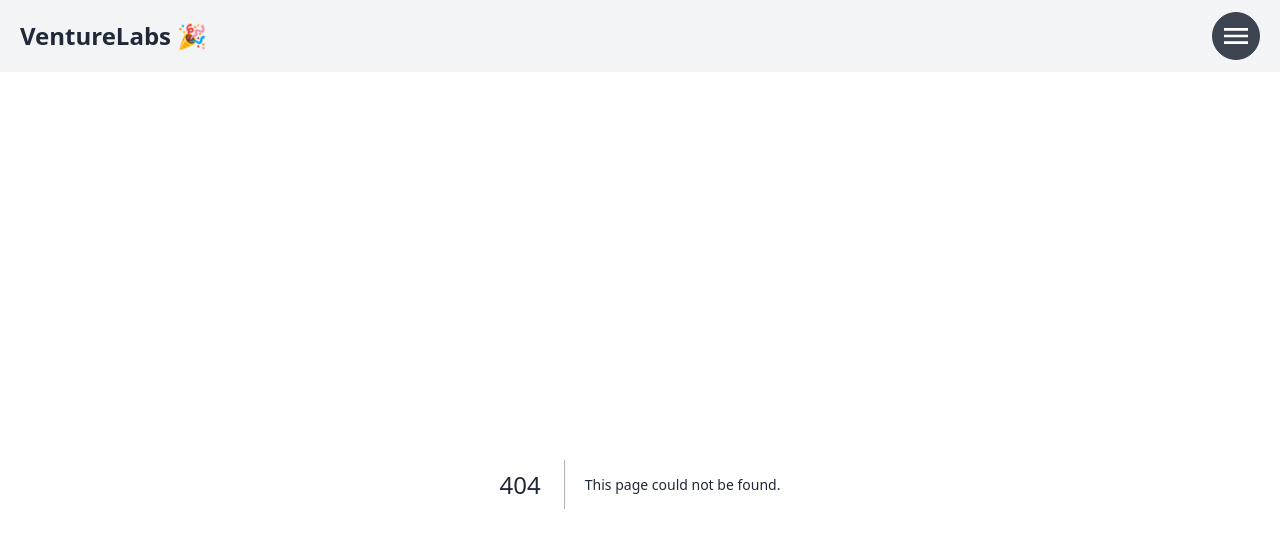
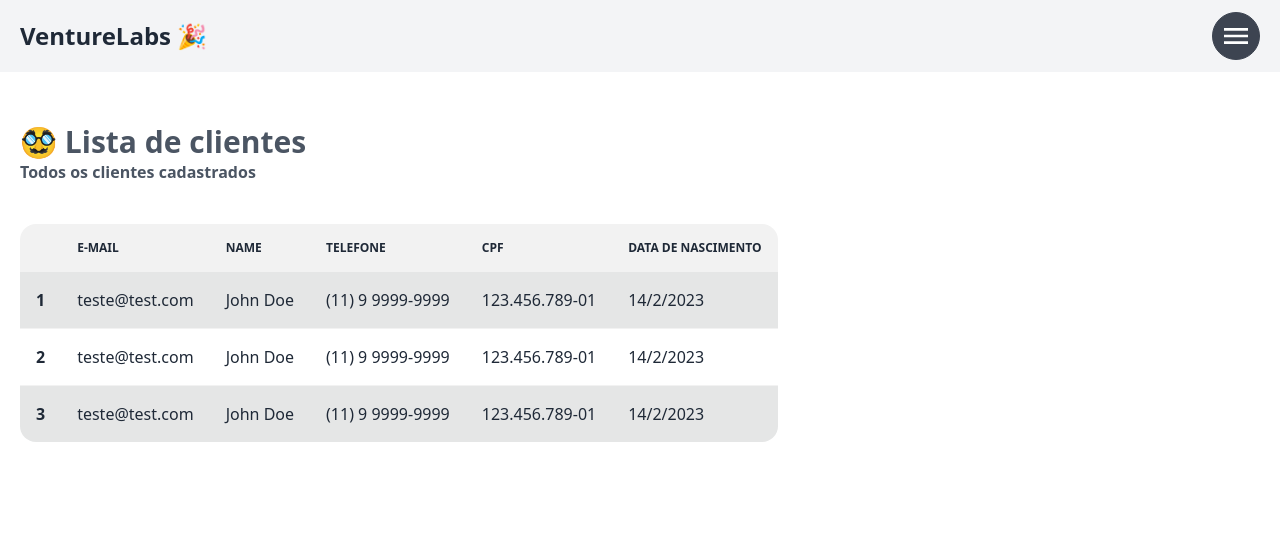
Before and after one commit to AldreiMiranda/registers, a Next.js app: page / in a window 1280 px wide. Before the commit this address had no page. Shown: the top 548 px of the page. Built offline with nearby package versions, Linux system fonts and the light colour scheme.

Commit message:
fix home

```diff
--- /dev/null
+++ b/src/pages/index.tsx
@@ -0,0 +1,9 @@
+import AllCustomers from "./all-customers";
+
+const index = () => (
+  <>
+    <AllCustomers />
+  </>
+);
+
+export default index;
```
